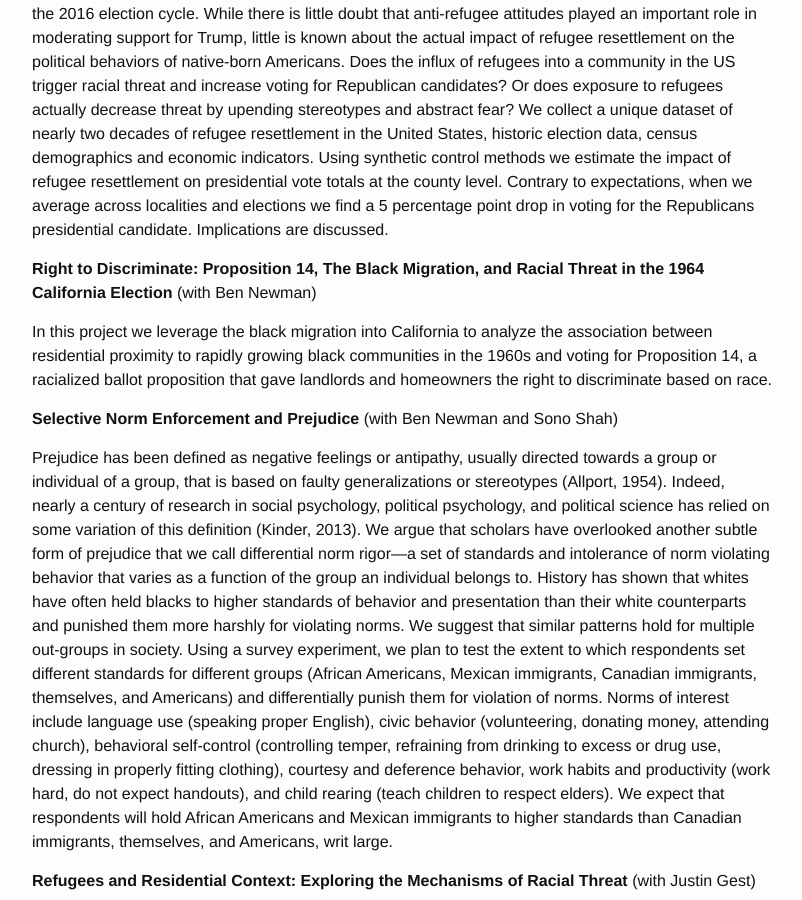
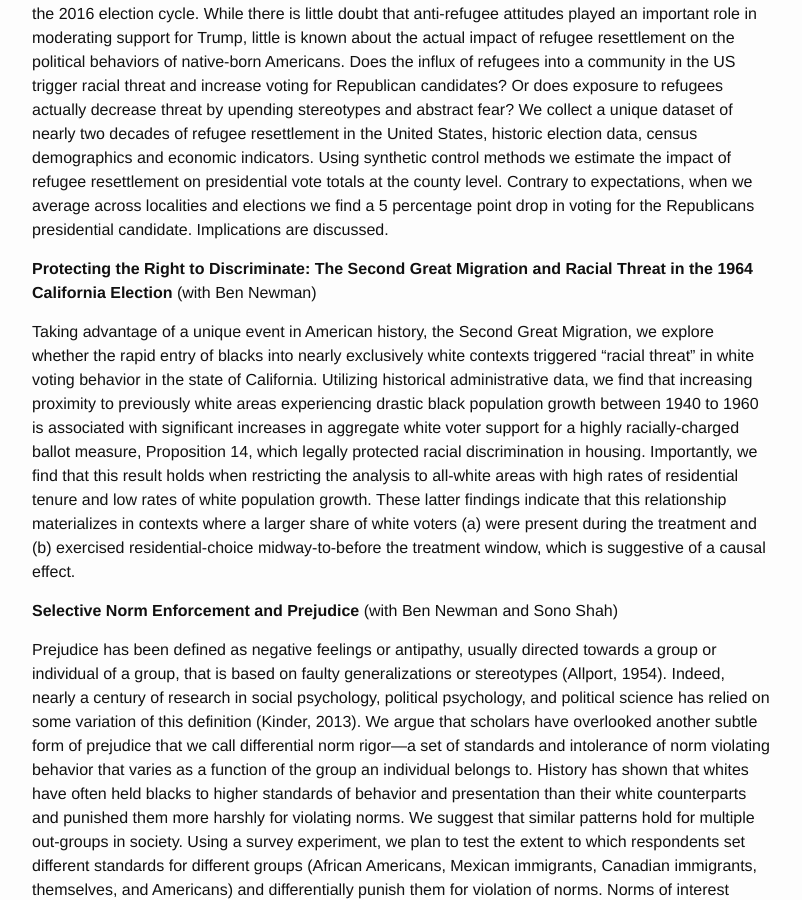
Before and after one commit to tylerreny/tylerreny.github.io, a Jekyll site: the page built from research.md, in a window 1280 px wide and 900 px high, scrolled down 2943 px. Shown: the whole window, without its empty margins (238-1040 px from the left). Built offline with Jekyll 4.4.1, drawn with Linux system fonts in a browser that asks for light colours.

Commit message:
update research

```diff
--- a/research.md
+++ b/research.md
@@ -55,9 +55,9 @@ The voting habits of the white working class (WWC) received a great deal of atte
 
 As unrest across the globe continues to forcibly displace tens of millions of people, politicians in Western Europe and the United States continue to debate the merits and risks of accepting and resettling refugees within their borders. Much like in Europe, anti-refugee fervor became a central component of the 2016 election cycle. While there is little doubt that anti-refugee attitudes played an important role in moderating support for Trump, little is known about the actual impact of refugee resettlement on the political behaviors of native-born Americans. Does the influx of refugees into a community in the US trigger racial threat and increase voting for Republican candidates? Or does exposure to refugees actually decrease threat by upending stereotypes and abstract fear? We collect a unique dataset of nearly two decades of refugee resettlement in the United States, historic election data, census demographics and economic indicators. Using synthetic control methods we estimate the impact of refugee resettlement on presidential vote totals at the county level. Contrary to expectations, when we average across localities and elections we find a 5 percentage point drop in voting for the Republicans presidential candidate. Implications are discussed.
 
-**Right to Discriminate: Proposition 14, The Black Migration, and Racial Threat in the 1964 California Election** (with Ben Newman)
+**Protecting the Right to Discriminate: The Second Great Migration and Racial Threat in the 1964 California Election** (with Ben Newman)
 
-In this project we leverage the black migration into California to analyze the association between residential proximity to rapidly growing black communities in the 1960s and voting for Proposition 14, a racialized ballot proposition that gave landlords and homeowners the right to discriminate based on race.
+Taking advantage of a unique event in American history, the Second Great Migration, we explore whether the rapid entry of blacks into nearly exclusively white contexts triggered "racial threat" in white voting behavior in the state of California. Utilizing historical administrative data, we find that increasing proximity to previously white areas experiencing drastic black population growth between 1940 to 1960 is associated with significant increases in aggregate white voter support for a highly racially-charged ballot measure, Proposition 14, which legally protected racial discrimination in housing. Importantly, we find that this result holds when restricting the analysis to all-white areas with high rates of residential tenure and low rates of white population growth. These latter findings indicate that this relationship materializes in contexts where a larger share of white voters (a) were present during the treatment and (b) exercised residential-choice midway-to-before the treatment window, which is suggestive of a causal effect.
 
 **Selective Norm Enforcement and Prejudice** (with Ben Newman and Sono Shah)
 
```
Also changed, not shown: 1 other file.
